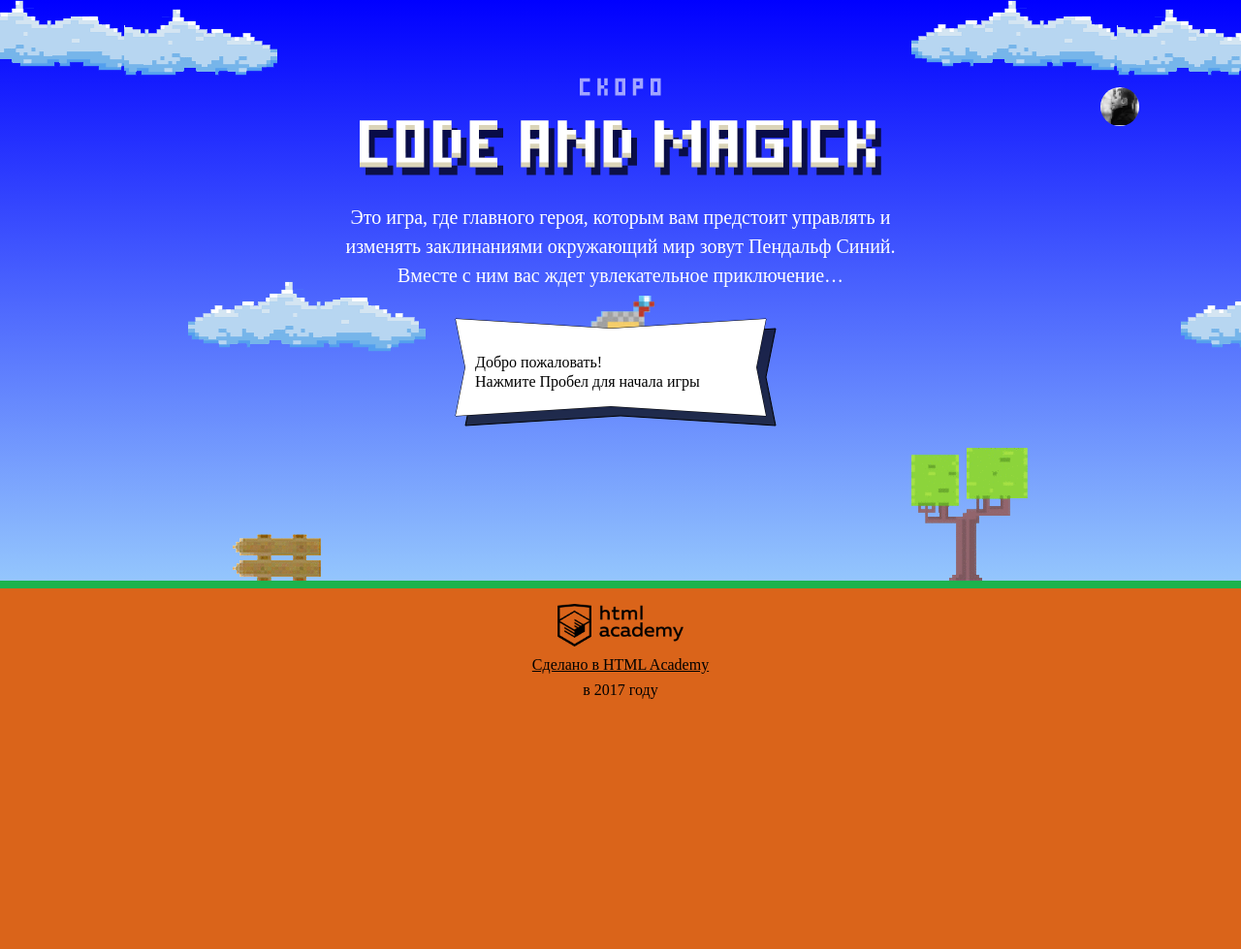
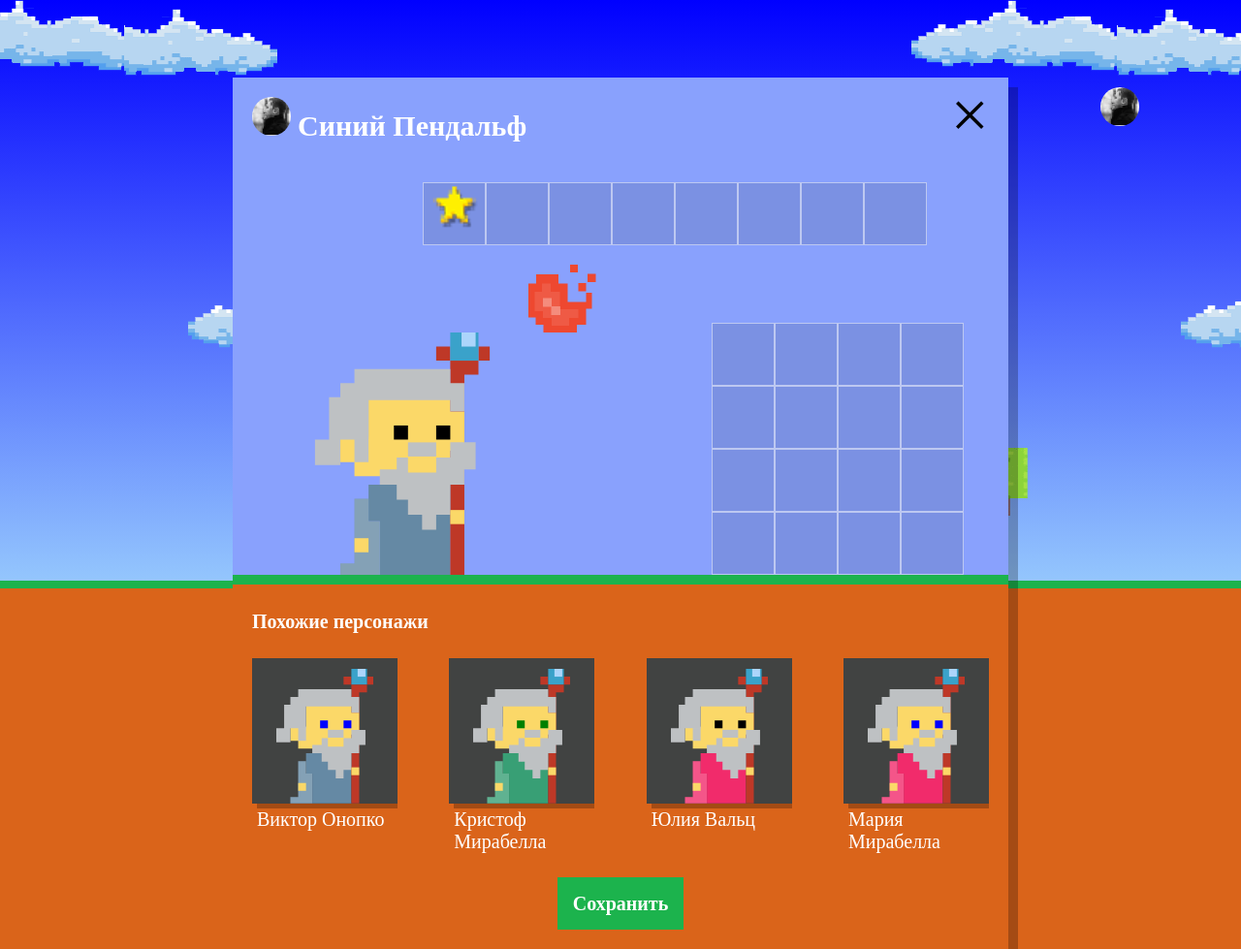
Before and after one commit to deanton28/305929-code-and-magick-2, a website: page index.html in a window 1280 px wide. Shown: the whole page at 97% size. Before the commit the page ends 800 px from the top, so only its background shows below. Drawn offline with Linux system fonts and the light colour scheme; a web font is replaced by a local one.

Commit message:
Задание выполнено

```diff
--- a/index.html
+++ b/index.html
@@ -211,6 +211,7 @@
 </script>
 
 <script src="js/stat.js"></script>
+<script src="js/setup.js"></script>
 <script src="js/game.js"></script>
 
 </body>
--- /dev/null
+++ b/js/setup.js
@@ -0,0 +1,53 @@
+'use strict';
+
+var NAMES = ['Иван', 'Хуан Себастьян', 'Мария', 'Кристоф', 'Виктор', 'Юлия', 'Люпита', 'Вашингтон'];
+var SURNAMES = ['да Марья', 'Верон', 'Мирабелла', 'Вальц', 'Онопко', 'Топольницкая', 'Нионго', 'Ирвинг'];
+var COAT_COLORS = ['rgb(101, 137, 164)', 'rgb(241, 43, 107)', 'rgb(146, 100, 161)', 'rgb(56, 159, 117)', 'rgb(215, 210, 55)', 'rgb(0, 0, 0)'];
+var EYES_COLORS = ['black', 'red', 'blue', 'yellow', 'green'];
+
+function getRandomItem(list) {
+  return list[Math.floor(Math.random() * list.length)];
+}
+
+function getRandomWizard() {
+  return {
+    name: getRandomItem(NAMES) + ' ' + getRandomItem(SURNAMES),
+    coatColor: getRandomItem(COAT_COLORS),
+    eyesColor: getRandomItem(EYES_COLORS)
+  };
+}
+
+function renderWizard(wizard) {
+  var wizardElement = similarWizardTemplate.cloneNode(true);
+
+  wizardElement.querySelector('.setup-similar-label').textContent = wizard.name;
+  wizardElement.querySelector('.wizard-coat').style.fill = wizard.coatColor;
+  wizardElement.querySelector('.wizard-eyes').style.fill = wizard.eyesColor;
+
+  return wizardElement;
+}
+
+function createWizard() {
+  var fragment = document.createDocumentFragment();
+
+  for (var i = 0; i < wizards.length; i++) {
+    fragment.appendChild(renderWizard(wizards[i]));
+  }
+
+  return fragment;
+}
+
+var wizards = [];
+for (var w = 0; w < 4; w++) {
+  wizards[w] = getRandomWizard();
+}
+
+var userDialog = document.querySelector('.setup');
+var similarListElement = document.querySelector('.setup-similar-list');
+var similarWizardTemplate = document.querySelector('#similar-wizard-template').content.querySelector('.setup-similar-item');
+var wizardDrow = createWizard();
+
+
+similarListElement.appendChild(wizardDrow);
+userDialog.classList.remove('hidden');
+document.querySelector('.setup-similar').classList.remove('hidden');
```
